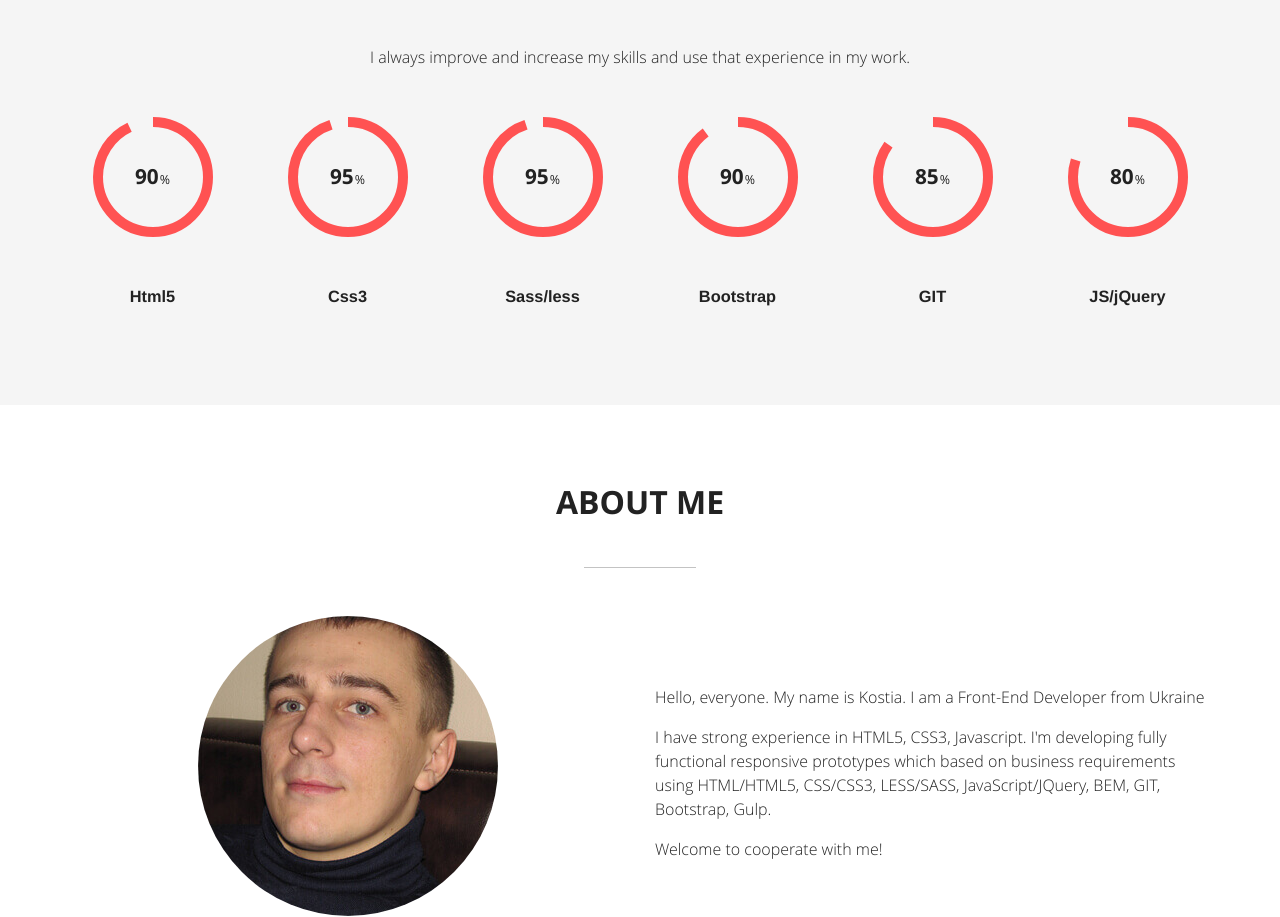
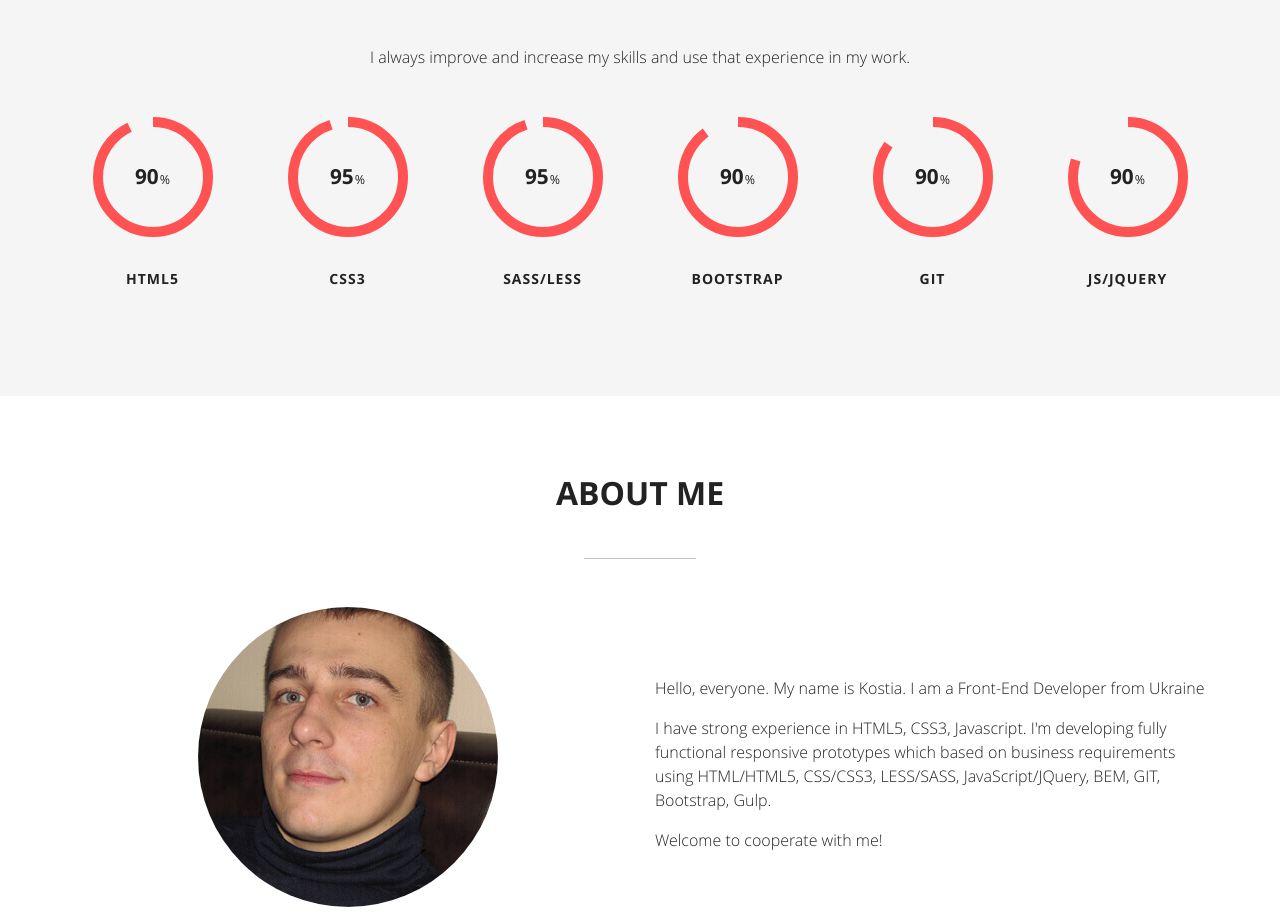
Before and after one commit to MKostiantyn/MKostiantyn.github.io, a website: page index.html in a window 1280 px wide. Shown: the part 2358-3275 px from the top of the page. Drawn offline with Linux system fonts and the light colour scheme.

Commit message:
add @extend .subtitle-style to skills subtitles

```diff
--- a/index.html
+++ b/index.html
@@ -199,7 +199,7 @@
 							<span data-percent="93" class="chart easyPieChart" style="width: 120px; height: 120px; line-height: 120px;">
 								<span class="percent">90</span>
 							</span>
-								<h3 class="title-h3">Html5</h3>
+								<h3 class="skills__list-title">Html5</h3>
 							</div>
 						</div>
 						<div class="col-xs-6 col-sm-4 col-lg-2">
@@ -207,7 +207,7 @@
 							<span data-percent="95" class="chart easyPieChart" style="width: 120px; height: 120px; line-height: 120px;">
 								<span class="percent">95</span>
 							</span>
-								<h3 class="title-h3">Css3</h3>
+								<h3 class="skills__list-title">Css3</h3>
 							</div>
 						</div>
 						<div class="col-xs-6 col-sm-4 col-lg-2">
@@ -215,7 +215,7 @@
 							<span data-percent="95" class="chart easyPieChart" style="width: 120px; height: 120px; line-height: 120px;">
 								<span class="percent">95</span>
 							</span>
-								<h3 class="title-h3">Sass/less</h3>
+								<h3 class="skills__list-title">Sass/less</h3>
 							</div>
 						</div>
 						<div class="col-xs-6 col-sm-4 col-lg-2">
@@ -223,23 +223,23 @@
 							<span data-percent="90" class="chart easyPieChart" style="width: 120px; height: 120px; line-height: 120px;">
 								<span class="percent">90</span>
 							</span>
-								<h3 class="title-h3">Bootstrap</h3>
+								<h3 class="skills__list-title">Bootstrap</h3>
 							</div>
 						</div>
 						<div class="col-xs-6 col-sm-4 col-lg-2">
 							<div class="chart-wrapper">
 							<span data-percent="85" class="chart easyPieChart" style="width: 120px; height: 120px; line-height: 120px;">
-								<span class="percent">85</span>
+								<span class="percent">90</span>
 							</span>
-								<h3 class="title-h3">GIT</h3>
+								<h3 class="skills__list-title">GIT</h3>
 							</div>
 						</div>
 						<div class="col-xs-6 col-sm-4 col-lg-2">
 							<div class="chart-wrapper">
 							<span data-percent="80" class="chart easyPieChart" style="width: 120px; height: 120px; line-height: 120px;">
-								<span class="percent">80</span>
+								<span class="percent">90</span>
 							</span>
-								<h3 class="title-h3">JS/jQuery</h3>
+								<h3 class="skills__list-title">JS/jQuery</h3>
 							</div>
 						</div>
 					</div>
--- a/scss/blocks/skills.scss
+++ b/scss/blocks/skills.scss
@@ -16,6 +16,9 @@
 	font-family: "open_sanslight", Arial, sans-serif;
 	line-height: 24px;
 	color: #222;
+}
+.skills__list-title {
+  @extend .subtitle-style;
 }
 .chart-wrapper {
 	text-align: center;
```
Also changed, not shown: css/style.css, css/style.min.css.
